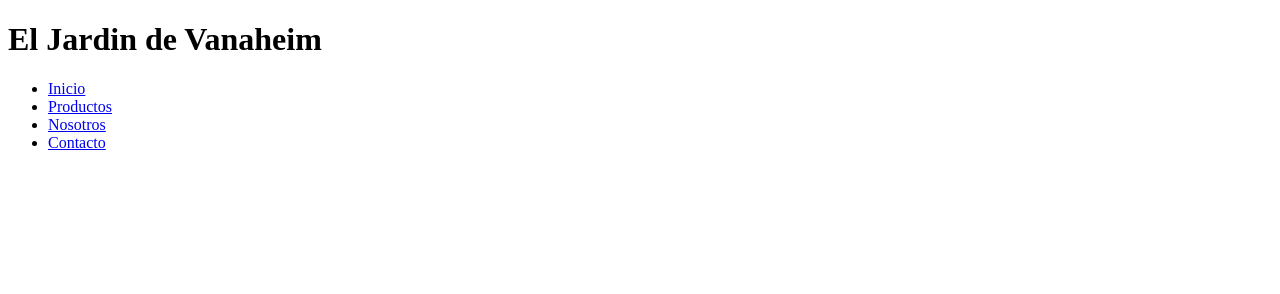
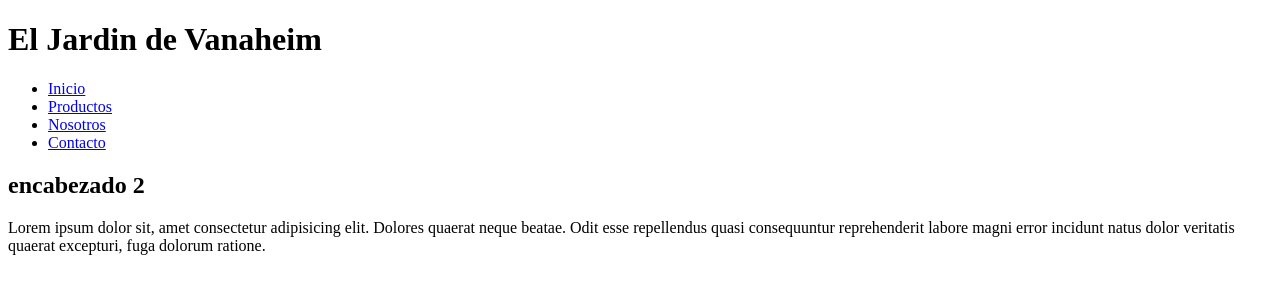
Before and after one commit to zolkas94/diplomatura4, a plain HTML site: page M1U3/index.html in a window 1280 px wide. Drawn offline with Linux system fonts and the light colour scheme.

Commit message:
archivos

```diff
--- a/M1U3/index.html
+++ b/M1U3/index.html
@@ -4,10 +4,11 @@
     <meta charset="UTF-8">
     <meta http-equiv="X-UA-Compatible" content="IE=edge">
     <meta name="viewport" content="width=device-width, initial-scale=1.0">
-    <title>Jose Nappe</title>
+    <title>El Jardin de Vanaheim</title>
 </head>
 <body>
     <h1>El Jardin de Vanaheim</h1>
+
     <header class="header">
         <nav>
             <ul class="menusuperior">
@@ -18,5 +19,10 @@
            </ul>
         </nav>
     </header>
+    <h2>encabezado 2</h2>
+        <p>Lorem ipsum dolor sit, amet consectetur adipisicing elit. Dolores quaerat
+            neque beatae. Odit esse repellendus quasi consequuntur reprehenderit labore
+            magni error incidunt natus dolor veritatis quaerat excepturi, fuga dolorum ratione.
+        </p>
 </body>
 </html>
```
